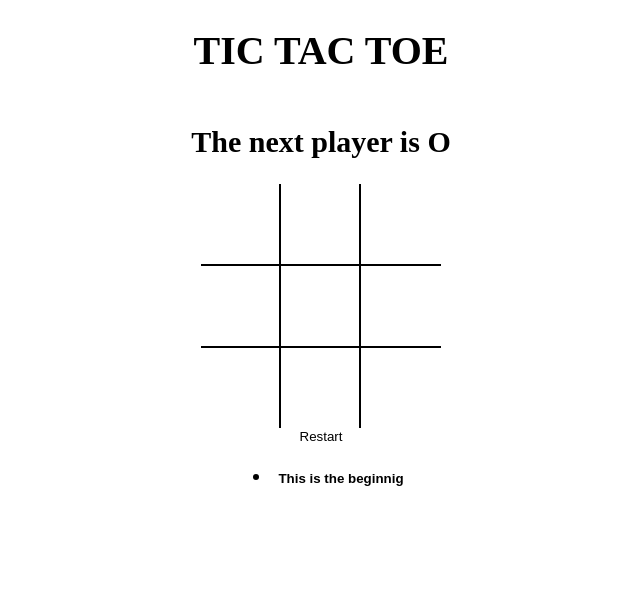
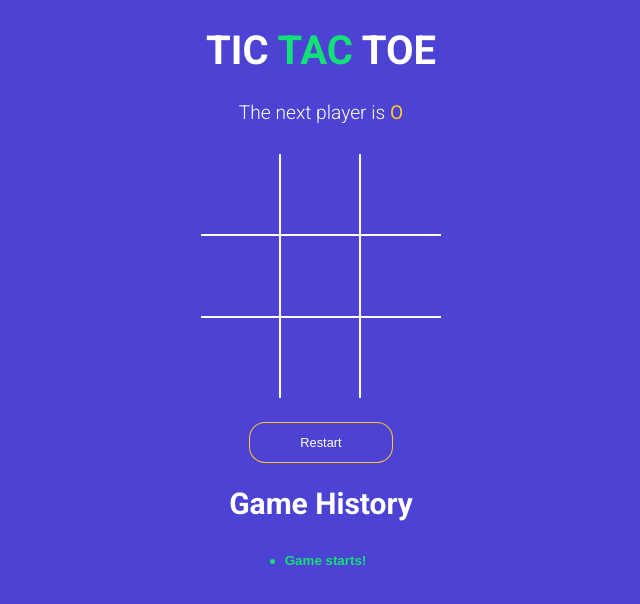
Before and after one commit to JoelShajan/tictactoe, a React (Vite) app: page / in a window 1280 px wide. Shown: the top 604 px of the page, without its empty margins (319-959 px from the left). Built offline with nearby package versions, Linux system fonts and the light colour scheme.

Commit message:
game finshed!

```diff
--- a/index.html
+++ b/index.html
@@ -1,7 +1,15 @@
+
 <!DOCTYPE html>
 <html>
   <head>
-    <title>React Vite Micro App</title>
+    <meta charset="UTF-8" />
+    <meta name="viewport" content="width=device-width, initial-scale=1.0" />
+    <meta http-equiv="X-UA-Compatible" content="ie=edge" />
+    <link
+      href="https://fonts.googleapis.com/css?family=Roboto:300,400,700&display=swap"
+      rel="stylesheet"
+    />
+    <title>TIC TAC TOE</title>
   </head>
   <body>
     <div id="root"></div>
--- a/src/App.jsx
+++ b/src/App.jsx
@@ -9,7 +9,7 @@
   const [currentval,setcurr]=useState(0);
   const current=history[currentval];
   const {win,winningcomb} =wincon(current.bdarr);
-  console.log(winningcomb);
+  //console.log(winningcomb);
   const handleSqClick = (position)=>{
   if(current.bdarr[position]!=null || win){
     return;
@@ -37,10 +37,13 @@
 }
   return (
   <div className="app" >
-  <h1>TIC TAC TOE</h1>
+  <h1>TIC <span className="text-green">TAC</span> TOE</h1>
   <Status win={win} isXNext={current.isXNext} bdarr={current.bdarr}/>
   <Board handleSqClick={handleSqClick} bdarr={current.bdarr} winning={winningcomb}/>
-  <button type="button" onClick={resetter}>Restart</button>
+  <button className={`btn-reset ${win?'active':''}`} type="button" onClick={resetter}>Restart</button>
+  <h2>
+    Game History
+  </h2>
   <History history={history} currentval={currentval} change={change}/>
 </div>
 );
--- a/src/components/History.jsx
+++ b/src/components/History.jsx
@@ -2,19 +2,19 @@
 
 const ticHistory=({history,change,currentval})=>{
     return (
-        <ul>
+        <div className='history-wrapper'>
+        <ul className='history'>
            {
             history.map((_,move)=>
 
                 {
                     return (<li key={move}><button type='button'
-                    style={{
-                        fontWeight:(currentval===move)?'Bold':'normal',
-                    }}
-                    onClick={()=>{change(move)}}>{(move===0)? "This is the beginnig":`This is move ${move}`}  </button></li>)}
+                    className={`btn-move ${(move===currentval)?'active':''}`}
+                    onClick={()=>{change(move)}}>{(move===0)? "Game starts!":`This is move ${move}`}  </button></li>)}
                     )
            }
         </ul>
+        </div>
     )
 }
 export default ticHistory;
--- a/src/components/Square.jsx
+++ b/src/components/Square.jsx
@@ -2,7 +2,9 @@
 export const Square = ({value,onClick,iswin}) => {
   console.log(iswin);
   return (
-    <button className="square" type='button' onClick={onClick} style={{
+    <button
+    className={`square ${iswin?'winning':''} ${value==='X'?'text-green':'text-orange'}`}
+    type='button' onClick={onClick} style={{
       fontWeight: iswin? 'bold':'normal',
     }}>
       {value}
--- a/src/components/Status.jsx
+++ b/src/components/Status.jsx
@@ -4,12 +4,24 @@
 const tieflag=bdarr.every((val)=>val!==null);
 console.log(win,tieflag);
   return (
-    <h2>
-        {win!==null && `The winner is ${win}`}
-        {win===null && tieflag===true && 'X and Y are tied!'}
-        {win===null && tieflag===false && `The next player is ${isXNext?'X':'O'}`}
+    <div className='status-message'>
+        {win!==null &&
+        <>
+        The winner is <span className={win==='X'?'text-green':'text-orange'}>{win} </span>
+        </>
+        }
+        {win===null && tieflag===true &&
+        <>
+        <span className='text-green'>X</span> and <span className='text-orange'>Y</span> are tied!
+        </>
+        }
+        {win===null && tieflag===false &&
+        <>
+        The next player is <span className={isXNext?'text-green':'text-orange'}>{isXNext?'X':'O'}</span>
+        </>
+        }
 
-    </h2>
+    </div>
   )
 }
 export default mystatus;
--- a/src/style/root.scss
+++ b/src/style/root.scss
@@ -1,4 +1,11 @@
+$green: #12e177;
+$orange: #ffc72a;
+$blue: #4c43d4;
+
 body {
+  font-family: 'Roboto', sans-serif;
+  background-color: $blue;
+  color: #fff;
   padding: 0;
   margin: 0;
 }
@@ -9,7 +16,6 @@
   outline: none;
   &:hover {
     cursor: pointer;
-      background:rgba(0,0,0,.1);
   }
 }
 
@@ -20,18 +26,84 @@
   align-items: center;
 }
 
+.text-green {
+  color: $green;
+}
+
+.text-orange {
+  color: $orange;
+}
+
+.history-wrapper {
+  width: 300px;
+  text-align: center;
+  margin-bottom: 20px;
+  .history {
+    display: inline-block;
+    padding: 0;
+    margin: 0;
+    li {
+      list-style: none;
+      text-align: left;
+      &:before {
+        content: '';
+        border-radius: 50%;
+        display: inline-block;
+        height: 5px;
+        width: 5px;
+        background-color: $green;
+        margin-right: 4px;
+        margin-bottom: 1px;
+      }
+
+      .btn-move {
+        color: #fff;
+        &.active {
+          font-weight: bold;
+          color: $green;
+        }
+      }
+    }
+  }
+}
+
+.status-message {
+  margin-bottom: 30px;
+  font-size: 1.2rem;
+  font-weight: lighter;
+  span {
+    font-weight: normal;
+  }
+}
+
+.btn-reset {
+  width: 20ch;
+  font-size: 0.8rem;
+  color: #fff;
+  border-radius: 15px;
+  padding: 12px 18px;
+  margin-top: 25px;
+  transition: all 0.2s;
+  background-color: $blue;
+  box-shadow: 0px 0px 0px 1px $orange;
+  &.active {
+    background-color: $orange;
+    box-shadow: none;
+  }
+}
+
 .board {
   .board-row {
     display: flex;
     flex-direction: row;
-      border-bottom: 2px solid #000;
+    border-bottom: 2px solid #fff;
     &:last-child {
       border-bottom: none;
     }
     .square {
       width: 80px;
       height: 80px;
-        border-right: 2px solid #000;
+      border-right: 2px solid #fff;
       font-size: 2.5rem;
       padding: 0;
       overflow: hidden;
@@ -39,9 +111,63 @@
       &:last-child {
         border-right: none;
       }
-        //&:hover{
-          //background: rgba(255, 255, 255, 0.25);
-        //}
+      &.winning {
+        animation: scaleText 1.5s infinite ;
+        @keyframes scaleText {
+          0% {
+            font-size: 2.5rem;
+          }
+          50% {
+            font-size: 3rem;
+          }
+          100% {
+            font-size: 2.5rem;
           }
         }
       }
+    }
+  }
+}
+
+.bg-balls {
+  position: fixed;
+  top: 0;
+  left: 0;
+  right: 0;
+  bottom: 0;
+  min-width: 100%;
+  z-index: -1;
+
+  &:before,
+  &:after {
+    content: '';
+    position: absolute;
+    width: 150px;
+    height: 150px;
+    border-radius: 50%;
+  }
+
+  &:before {
+    background-color: $orange;
+    right: -75px;
+    bottom: -75px;
+    @media screen and (min-width: 476px) {
+      width: 220px;
+      height: 220px;
+      right: -110px;
+      bottom: -110px;
+    }
+  }
+
+  &:after {
+    background-color: $green;
+    top: -75px;
+    left: -75px;
+    @media screen and (min-width: 476px) {
+      width: 220px;
+      height: 220px;
+      top: -110px;
+      left: -110px;
+    }
+  }
+}
```
Lines whose indentation alone changed are shown as unchanged.
